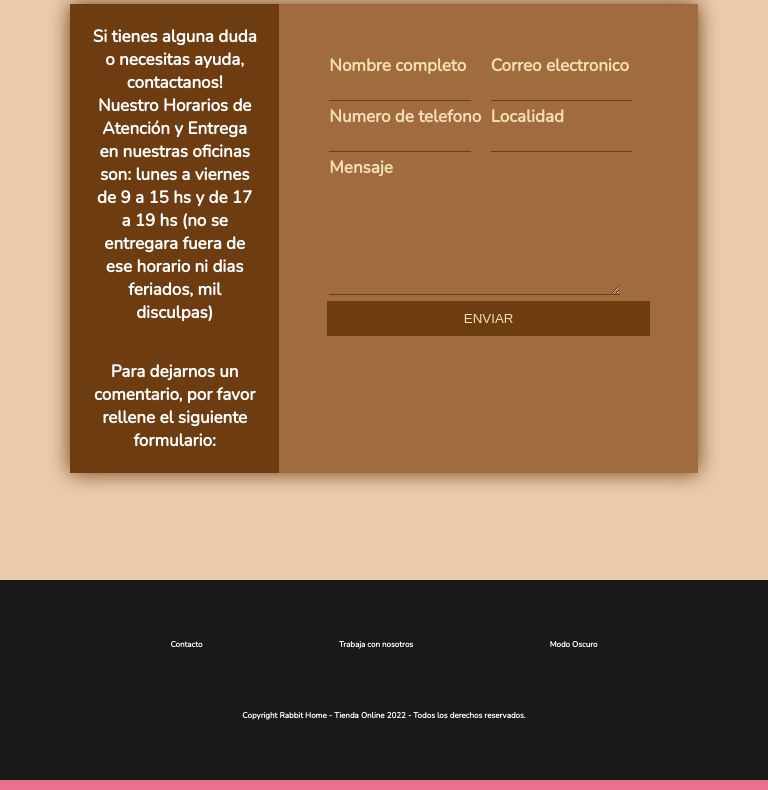
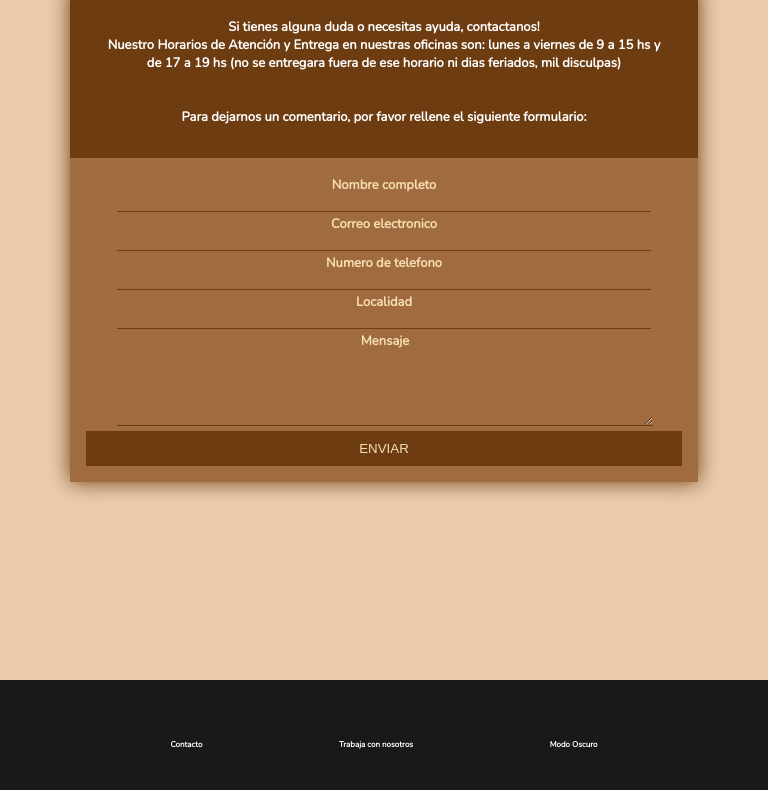
Before and after one commit to Dabrensch/Dabrensch.github.io, a plain HTML site: page TP-PYTHON-main/contacto.html in a window 768 px wide. Shown: the part 265-1055 px from the top of the page. Drawn offline with nearby package versions, Linux system fonts and the light colour scheme.

Commit message:
Add files via upload

```diff
--- a/TP-PYTHON-main/style.css
+++ b/TP-PYTHON-main/style.css
@@ -497,13 +497,10 @@ a{
 
     /********MAIN-CONTACTO********/
 
-    .formContacto label{
+    .formContacto label, .divContacto p{
         font-size: 17px;
     }
 
-    .divContacto p{
-        font-size: 17px;
-    }
 }
 
 @media screen and (min-width: 320px) and (max-width: 768px) {
@@ -537,12 +534,36 @@ a{
 
     /********MAIN-CONTACTO********/
 
-    .formContacto label{
-        font-size: 17px;
+    #mainContacto{
+        height: 750px;
     }
 
-    .divContacto p{
-        font-size: 17px;
+    #mainContacto h3{
+        font-size: 27px;
+    }
+
+    .containerContacto{
+        display: block;
+    }
+
+    .formContacto form{
+        display: block;
+        text-align: center;
+        padding: 1rem;
+    }
+
+    .divContacto{
+        background-color: #6d3c11;
+        padding: 5%;
+    }
+
+    .formContacto label, .divContacto p, .formContacto div input,
+    .formContacto textarea, #error{
+        font-size: 13px;
+    }
+
+    .formContacto form div{
+        padding: 1px;
     }
 
 }
```
